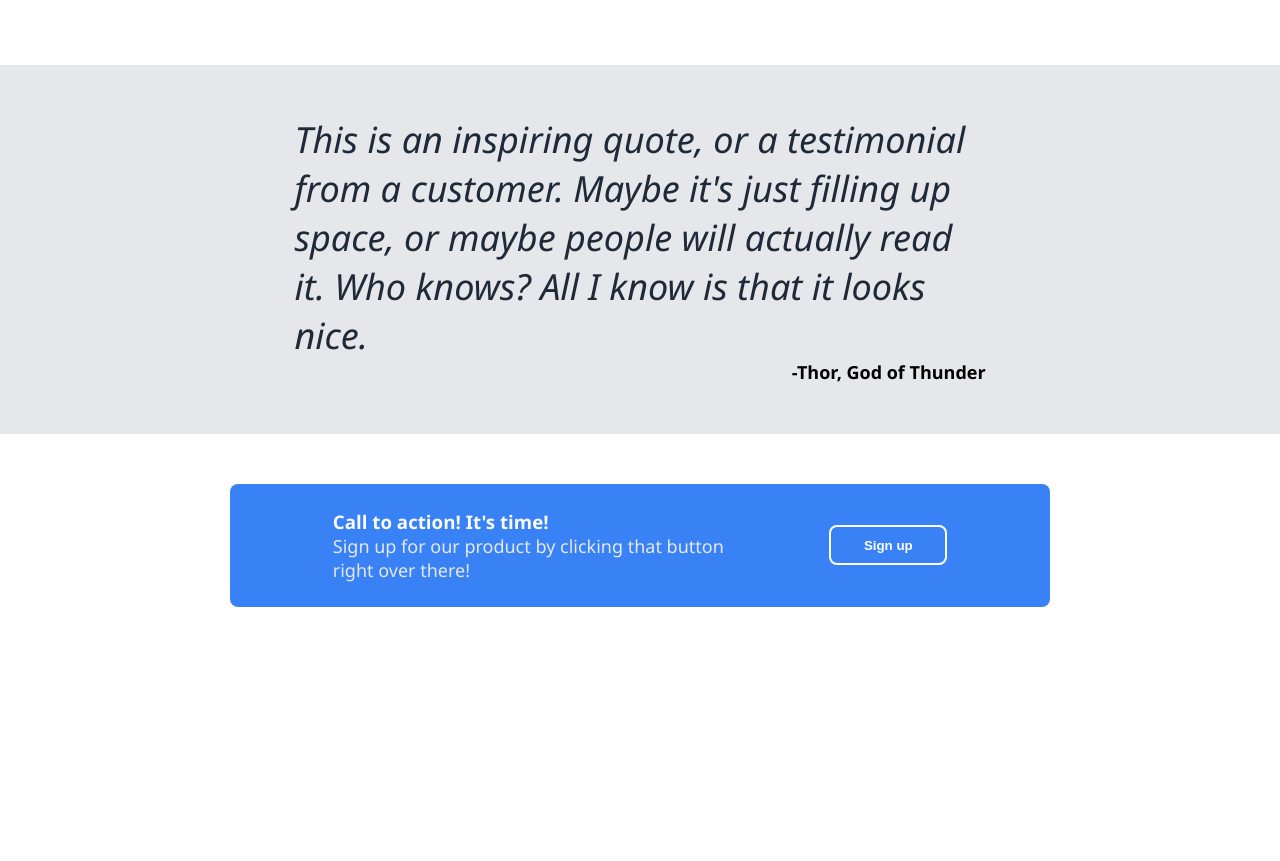
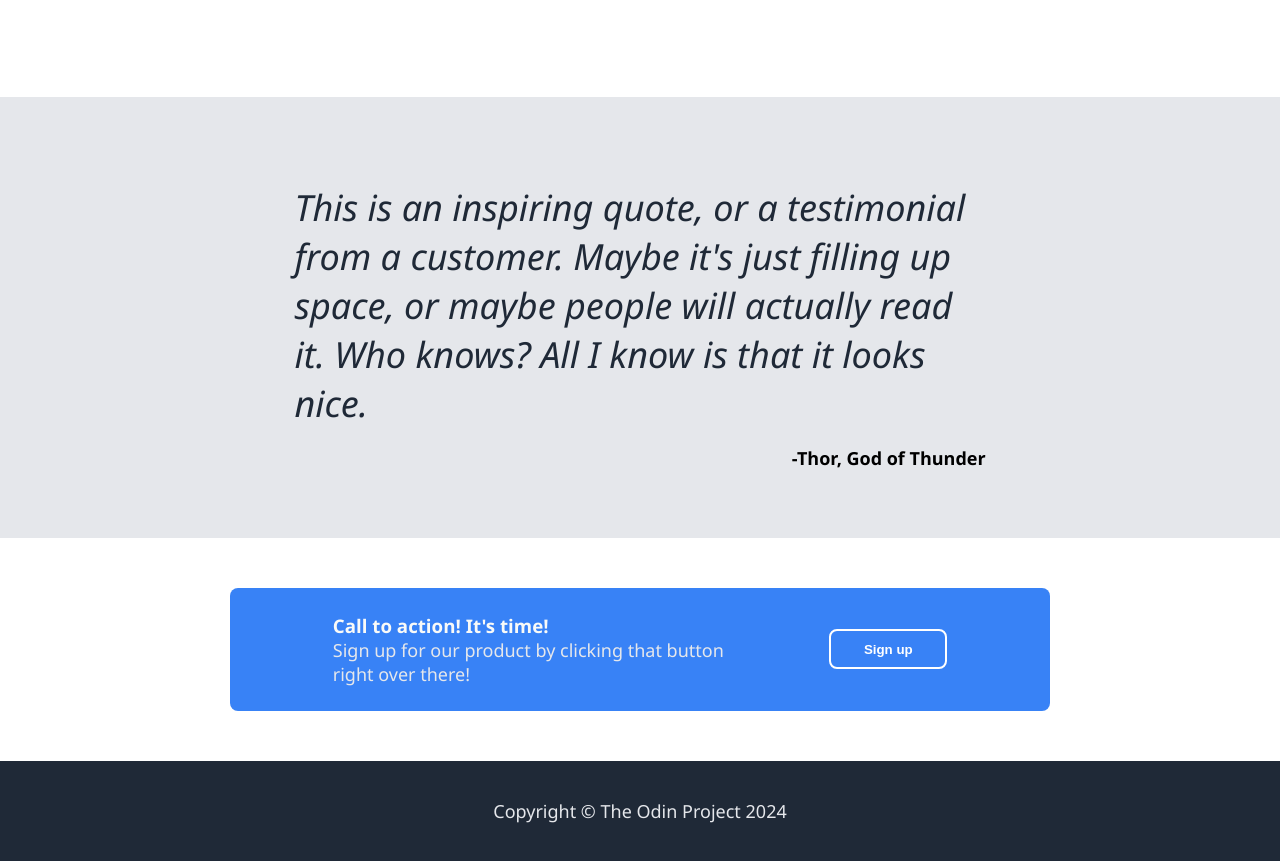
Before and after one commit to Gr4ntes/odin-design-practice, a plain HTML site: page index.html in a window 1280 px wide. Shown: the part 1018-1879 px from the top of the page. Before the commit the page ends 1675 px from the top, so only its background shows below. Drawn offline with Linux system fonts and the light colour scheme.

Commit message:
Add footer & Solve no margins for <h3> and <p>
Added footer and solved a bug with no margins for h3 and p tags

```diff
--- a/index.html
+++ b/index.html
@@ -59,5 +59,8 @@
             <button id="sign-up-btn-inverted">Sign up</button>
         </div>
     </div>
+    <div id="footer" class="dark-background flex-row centered-flex">
+        <p class="low-contrast-text">Copyright &copy; The Odin Project 2024</p>
+    </div>
 </body>
 </html>
--- a/styles/style.css
+++ b/styles/style.css
@@ -160,7 +160,8 @@ body {
     align-items: center;
 }
 
-#call-to-action-text h3, p {
+#call-to-action-text h3,
+#call-to-action-text p {
     margin: 0;
 }
 
@@ -173,3 +174,7 @@ body {
     height: 40px;
     font-weight: bold;
 }
+
+#footer {
+    height: 100px;
+}
```
